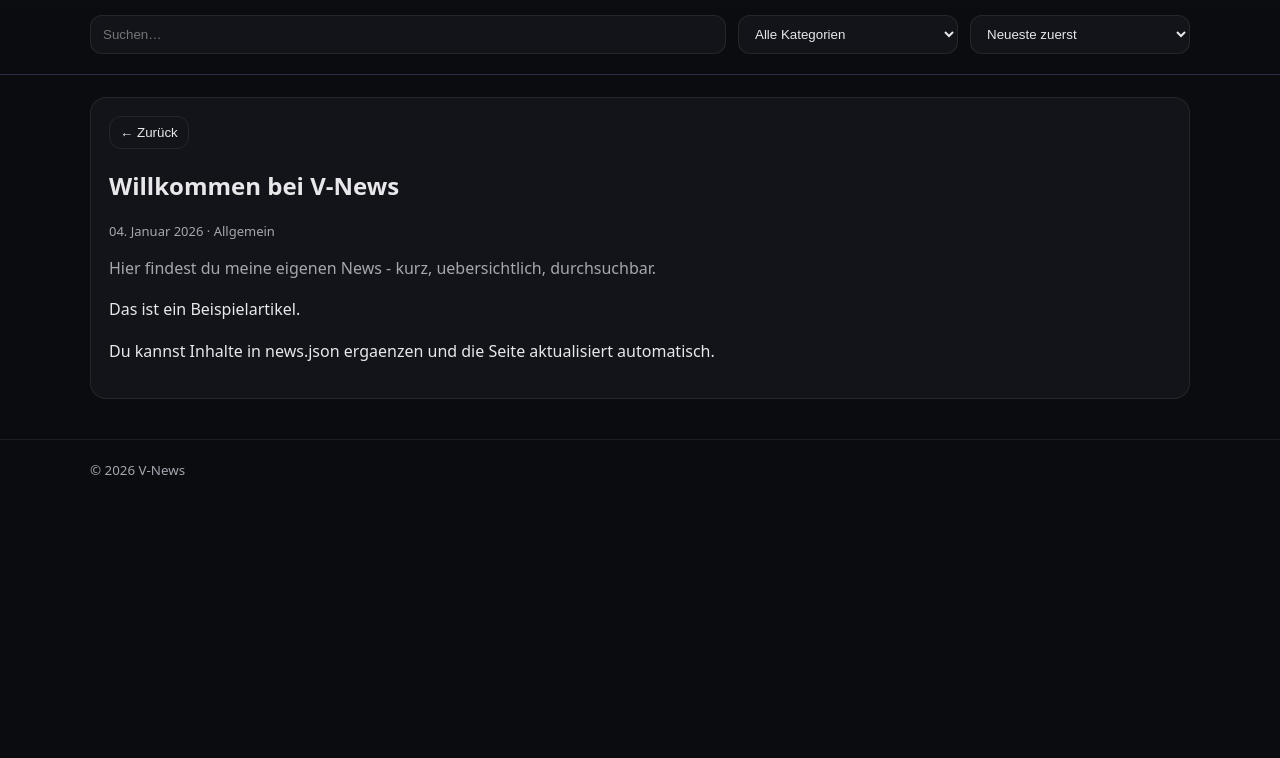
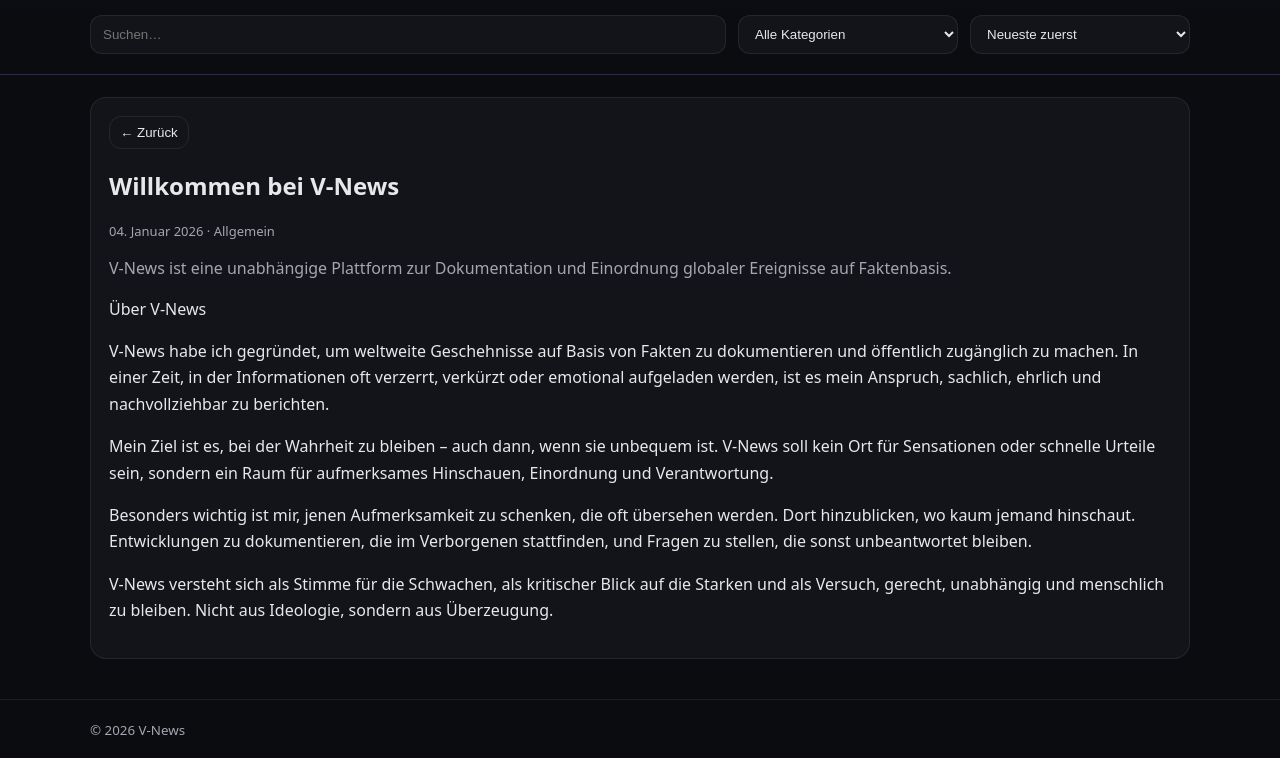
Before and after one commit to Velat1/V-News, a plain HTML site: page index.html in a window 1280 px wide. Both pictures are taken after a click on the element 268 px from the left and 336 px from the top of the page. Shown: the part 143-901 px from the top of the page. Before the commit the page ends 800 px from the top, so only its background shows below. Drawn offline with Linux system fonts and the light colour scheme.

Commit message:
Add files via upload

```diff
--- a/app.js
+++ b/app.js
@@ -82,7 +82,10 @@ function openDetail(id) {
   dCategory.textContent = n.category;
   dTeaser.textContent = n.teaser;
 
-  dContent.innerHTML = (n.content || []).map(p => `<p>${escapeHtml(p)}</p>`).join("");
+  dContent.innerHTML = (n.content || []).map(p => {
+    if (p.trim().startsWith("<img")) return p;
+    return `<p>${escapeHtml(p)}</p>`;
+  }).join("");
 
   history.pushState({ id }, "", `#${id}`);
 }
--- a/index.html
+++ b/index.html
@@ -4,8 +4,15 @@
   <meta charset="utf-8" />
   <meta name="viewport" content="width=device-width, initial-scale=1" />
   <title>V-News</title>
+
+  <!-- Favicons -->
+  <link rel="icon" href="./favicon.png" />
+  <link rel="shortcut icon" href="./favicon.png" />
+  <link rel="apple-touch-icon" href="./favicon.png" />
+
   <link rel="stylesheet" href="style.css" />
 </head>
+
 <body>
   <header class="header">
     <div class="container">
--- a/news.json
+++ b/news.json
@@ -4,10 +4,13 @@
     "title": "Willkommen bei V-News",
     "date": "2026-01-04",
     "category": "Allgemein",
-    "teaser": "Hier findest du meine eigenen News - kurz, uebersichtlich, durchsuchbar.",
+    "teaser": "V-News ist eine unabhängige Plattform zur Dokumentation und Einordnung globaler Ereignisse auf Faktenbasis.",
     "content": [
-      "Das ist ein Beispielartikel.",
-      "Du kannst Inhalte in news.json ergaenzen und die Seite aktualisiert automatisch."
+      "Über V-News",
+      "V-News habe ich gegründet, um weltweite Geschehnisse auf Basis von Fakten zu dokumentieren und öffentlich zugänglich zu machen. In einer Zeit, in der Informationen oft verzerrt, verkürzt oder emotional aufgeladen werden, ist es mein Anspruch, sachlich, ehrlich und nachvollziehbar zu berichten.",
+      "Mein Ziel ist es, bei der Wahrheit zu bleiben – auch dann, wenn sie unbequem ist. V-News soll kein Ort für Sensationen oder schnelle Urteile sein, sondern ein Raum für aufmerksames Hinschauen, Einordnung und Verantwortung.",
+      "Besonders wichtig ist mir, jenen Aufmerksamkeit zu schenken, die oft übersehen werden. Dort hinzublicken, wo kaum jemand hinschaut. Entwicklungen zu dokumentieren, die im Verborgenen stattfinden, und Fragen zu stellen, die sonst unbeantwortet bleiben.",
+      "V-News versteht sich als Stimme für die Schwachen, als kritischer Blick auf die Starken und als Versuch, gerecht, unabhängig und menschlich zu bleiben. Nicht aus Ideologie, sondern aus Überzeugung."
     ]
   },
   {
@@ -23,16 +26,17 @@
   },
   {
     "id": "erste-eigene-news",
-    "title": "Meine erste eigene News",
+    "title": "Biografie - Über mich",
     "date": "2026-01-04",
     "category": "Eigene Projekte",
-    "teaser": "Heute starte ich meine eigene News-Webseite - ein kleines Projekt mit grossen Plaenen.",
+    "teaser": "Sozialarbeiter aus Überzeugung, geprägt von Herkunft, Erfahrung und dem Willen, nicht wegzusehen.",
     "content": [
-      "Heute ist ein besonderer Tag: Ich habe begonnen, meine eigene News-Webseite aufzubauen.",
-      "Die Idee dahinter ist, meine eigenen Gedanken, Updates und Projekte an einem Ort zu sammeln und uebersichtlich zu praesentieren.",
-      "Aktuell befindet sich die Seite noch im Aufbau, aber grundlegende Funktionen wie Kategorien, Suche und Einzelansichten funktionieren bereits.",
-      "In Zukunft plane ich, regelmaessig neue Artikel zu veroeffentlichen und das Design weiter zu verbessern.",
-      "Dieser Artikel dient als Testbeitrag - und gleichzeitig als Startschuss fuer dieses Projekt."
+      "<img src= 'Velat.jpg' alt='Velat Sünün' class='bio-image'>",
+      "Ich heiße Velat Sünün, bin 26 Jahre alt und wurde am 04.05.1999 in Deutschland geboren. Ich stamme aus einer kurdischen Arbeiterfamilie und bin in einem Umfeld aufgewachsen, das von harter Arbeit, Verantwortung und Zusammenhalt geprägt war.",
+      "Nach meinem Fachabitur im Bereich Wirtschaft habe ich mich bewusst entschieden, einen anderen Weg einzuschlagen. Schon früh war es mein Wunsch, Menschen zu unterstützen und dort zu helfen, wo Hilfe gebraucht wird. Aus dieser Überzeugung heraus begann ich ein Studium der Sozialen Arbeit.",
+      "Ein besonderer Schwerpunkt meines Interesses liegt im Bereich Gewaltverbrechen. Dieses Interesse ist nicht rein theoretischer Natur. In meiner Vergangenheit bin ich selbst immer wieder mit Gewalt in Berührung gekommen.",
+      "Diese Erfahrungen haben meinen Blick geschärft – für Betroffene, für Machtverhältnisse und für die oft unsichtbaren Folgen von Gewalt.",
+      "Mich interessiert, hinzusehen, wo andere wegsehen. Mich für Menschen einzusetzen, die wenig Aufmerksamkeit bekommen, und Verantwortung zu übernehmen – aus Überzeugung und aus Menschlichkeit."
     ]
   }
 ]
--- a/style.css
+++ b/style.css
@@ -100,3 +100,12 @@ body {
   .grid { grid-template-columns: 1fr; }
   .controls { grid-template-columns: 1fr; }
 }
+.bio-image {
+  width: 180px;
+  height: 180px;
+  object-fit: cover;
+  border-radius: 50%;
+  margin: 0 auto 20px;
+  display: block;
+  border: 2px solid rgba(255,255,255,0.15);
+}
```
Also changed, not shown: 1 other file.
